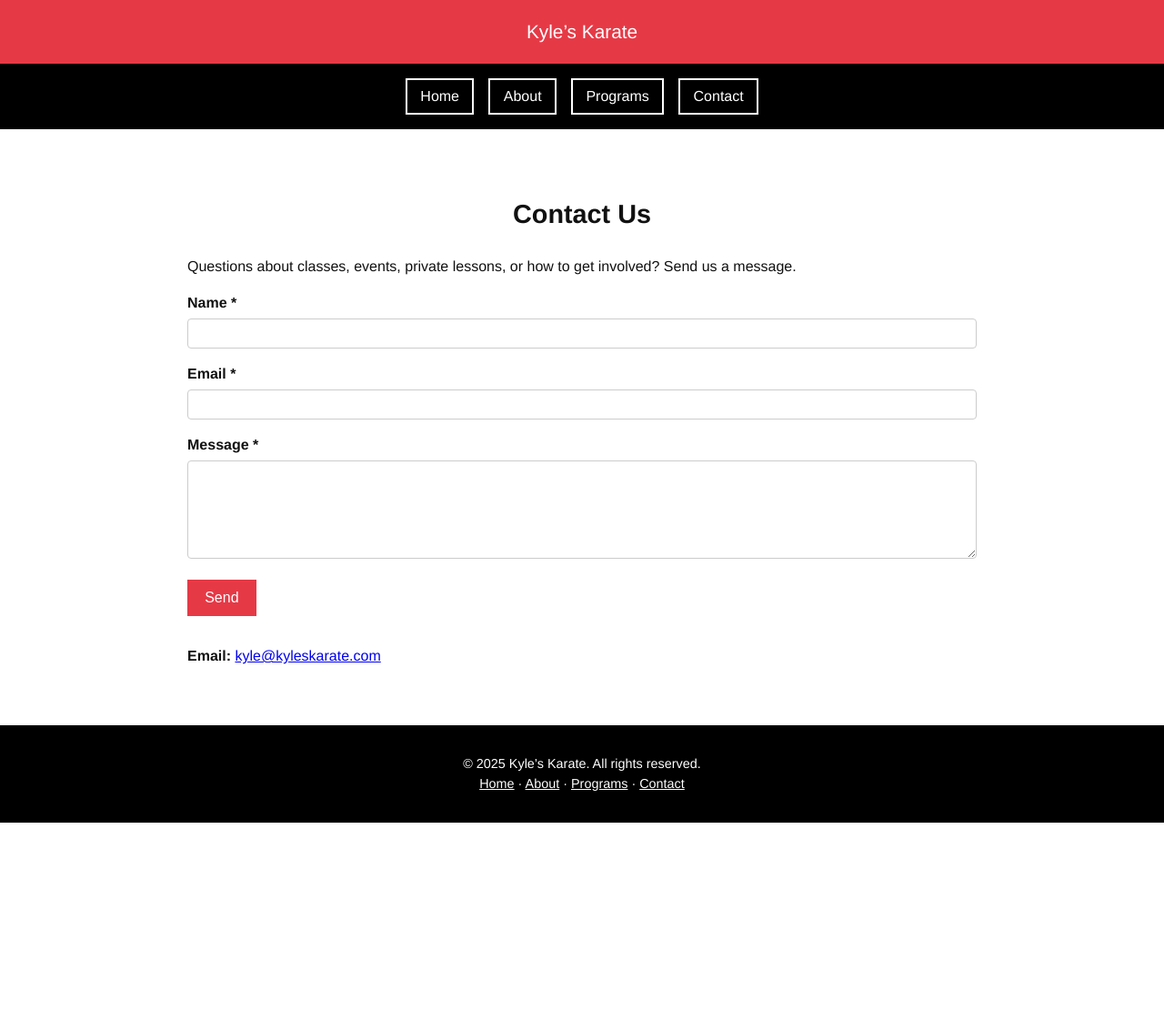
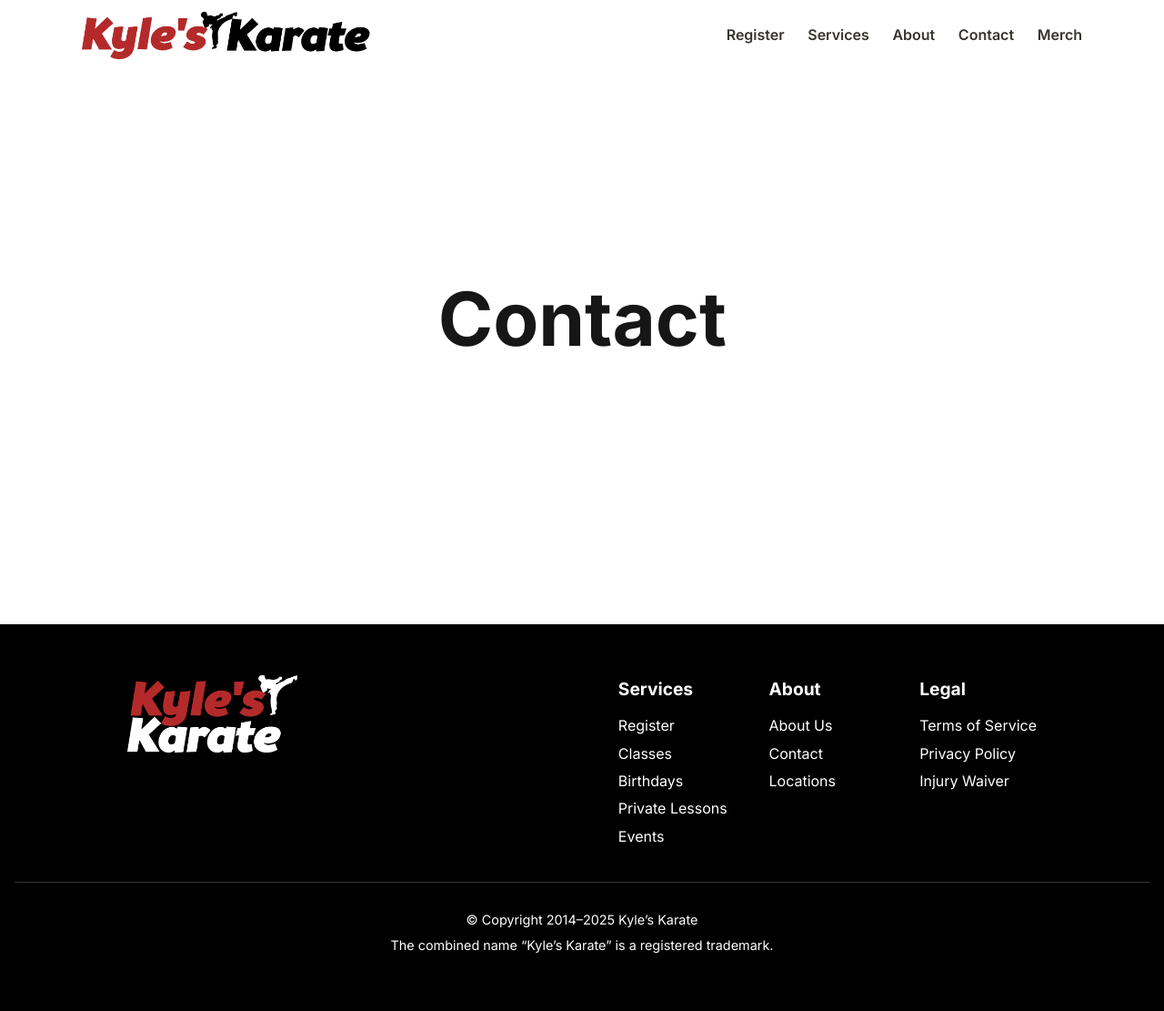
Before and after one commit to kyleskarate/kyleskarate.github.io, a plain HTML site: page contact.html in a window 1280 px wide. Shown: the whole page at 91% size. Before the commit the page ends 904 px from the top, so only its background shows below. Drawn offline with Linux system fonts and the light colour scheme.

Commit message:
Add files via upload

```diff
--- a/contact.html
+++ b/contact.html
@@ -4,75 +4,134 @@
   <meta charset="UTF-8" />
   <meta name="viewport" content="width=device-width, initial-scale=1.0" />
   <title>Contact | Kyle’s Karate</title>
-  <meta name="description" content="Contact Kyle’s Karate for classes, birthdays, private lessons, events, and more." />
+  <meta name="description" content="Contact – Kyle’s Karate Maryland and Northern Virginia." />
+  <link href="https://fonts.googleapis.com/css2?family=Inter:wght@400;600;700&display=swap" rel="stylesheet" />
+
   <style>
-    /* same CSS as others */
-    :root {
-      --main-bg: #fff;
-      --accent: #e63946;
-      --text: #111;
-      --muted: #555;
-      --font: "Helvetica Neue", Helvetica, Arial, sans-serif;
-    }
-    * { box-sizing: border-box; }
-    body { margin:0; font-family: var(--font); color: var(--text); background: var(--main-bg); line-height:1.5; }
-    header { background: var(--accent); color: white; padding:1.2rem; text-align:center; font-size:1.3rem; }
-    nav { display:flex; justify-content:center; gap:1rem; background:#000; padding:1rem; flex-wrap:wrap; }
-    nav a { color:#fff; text-decoration:none; padding:0.4rem 0.9rem; border:2px solid #fff; transition:0.2s; }
-    nav a:hover { background:#fff; color:#000; }
-    section { max-width:900px; margin:0 auto; padding:3rem 1rem; }
-    section h2 { text-align:center; font-size:1.8rem; margin-bottom:1.5rem; }
-    .form-group { margin-bottom:1rem; }
-    .form-group label { display:block; font-weight:600; margin-bottom:0.3rem; }
-    .form-group input,
-    .form-group textarea,
-    .form-group select { width:100%; padding:0.5rem; border:1px solid #ccc; border-radius:4px; }
-    button { background:var(--accent); color:white; border:none; padding:0.7rem 1.2rem; font-size:1rem; cursor:pointer; transition:background 0.2s; }
-    button:hover { background:#c32f3b; }
-    footer { text-align:center; padding:2rem 1rem; background:#000; color:#fff; font-size:0.9rem; }
-    footer a { color:#fff; text-decoration:underline; }
-    @media (max-width:600px) {
-      section h2 { font-size:1.5rem; }
+    html,body{max-width:100%;overflow-x:hidden;}
+    :root{--text:#37352F;--muted:#555;--font:'Inter',sans-serif;}
+    *{box-sizing:border-box;margin:0;padding:0;scroll-behavior:smooth;}
+    body{font-family:var(--font);color:var(--text);background:#fff;line-height:1.6;}
+
+    /* HEADER */
+    header{background:#fff;padding:0.8rem 1rem;position:relative;z-index:10;}
+    .header-inner{max-width:1100px;margin:0 auto;display:flex;justify-content:space-between;align-items:center;}
+    .logo img{height:52px;display:block;}
+    nav{display:flex;gap:1.6rem;}
+    nav a{color:var(--text);text-decoration:none;font-weight:600;transition:opacity .2s;}
+    nav a:hover{opacity:.6;}
+    .hamburger{display:none;flex-direction:column;justify-content:space-between;width:22px;height:16px;cursor:pointer;}
+    .hamburger span{display:block;height:2px;background:#000;border-radius:3px;transition:all .3s ease;}
+    .hamburger.active span:nth-child(1){transform:translateY(7px) rotate(45deg);}
+    .hamburger.active span:nth-child(2){opacity:0;}
+    .hamburger.active span:nth-child(3){transform:translateY(-7px) rotate(-45deg);}
+    .mobile-nav{display:none;flex-direction:column;background:#fff;position:absolute;top:100%;left:0;width:100%;border-top:1px solid #eee;padding:1rem 0;text-align:center;opacity:0;transform:translateY(-10px);transition:opacity .25s,transform .25s;}
+    .mobile-nav.show{display:flex;opacity:1;transform:translateY(0);}
+    .mobile-nav a{color:#000;text-decoration:none;font-weight:600;padding:.7rem 0;display:block;}
+
+    /* MAIN */
+    main{display:flex;flex-direction:column;justify-content:center;align-items:center;text-align:center;min-height:70vh;padding:2rem 1rem;}
+    main h1{font-size:5rem;font-weight:900;margin-bottom:1rem;color:#000;animation:pulse 3s infinite;}
+    @keyframes pulse{0%,100%{opacity:1;transform:scale(1);}50%{opacity:.8;transform:scale(1.05);}}
+    main h2{font-size:1.5rem;margin-bottom:1rem;color:var(--text);}
+    main p{max-width:500px;margin-bottom:2rem;color:var(--muted);}
+    .btn-row{display:flex;gap:1rem;flex-wrap:wrap;justify-content:center;}
+    .btn-row a{display:inline-block;background:#000;color:#fff;padding:1rem 2rem;border-radius:8px;font-weight:600;text-decoration:none;transition:background .2s;}
+    .btn-row a:hover{background:#222;}
+
+    /* FOOTER */
+    footer{background:#000;color:#fff;padding:3.5rem 1rem;margin-top:3rem;}
+    .footer-inner{display:flex;justify-content:space-between;align-items:flex-start;max-width:1000px;margin:0 auto 2rem;}
+    .footer-logo{flex-shrink:0;}
+    .footer-logo a img{height:85px;display:block;margin-bottom:1.5rem;}
+    .footer-columns{display:grid;grid-template-columns:repeat(3,1fr);gap:2.3rem;max-width:640px;}
+    .footer-column h2{font-size:1.2rem;margin-bottom:0.8rem;font-weight:700;}
+    .footer-column a{display:block;color:#fff;text-decoration:none;margin:0.3rem 0;transition:opacity 0.2s;}
+    .footer-column a:hover{opacity:0.7;}
+    .footer-bottom{text-align:center;font-size:0.9rem;border-top:1px solid #333;padding-top:1.5rem;}
+    .footer-bottom p{margin:0.3rem 0;}
+
+    @media(max-width:900px){
+      nav{display:none;}
+      .hamburger{display:flex;}
+      .logo img{height:36px;}
+      .footer-inner{flex-direction:column;align-items:flex-start;gap:2rem;}
+      .footer-columns{grid-template-columns:1fr;gap:1.5rem;max-width:100%;}
     }
   </style>
 </head>
+
 <body>
-  <header>Kyle’s Karate</header>
-  <nav>
-    <a href="index.html">Home</a>
+
+<header>
+  <div class="header-inner">
+    <a href="index.html" class="logo"><img src="images/logo.png" alt="Kyle’s Karate Logo"></a>
+    <nav>
+      <a href="register.html">Register</a>
+      <a href="services.html">Services</a>
+      <a href="about.html">About</a>
+      <a href="contact.html">Contact</a>
+      <a href="https://kyleskarate.printful.me/kids-youth-clothing">Merch</a>
+    </nav>
+    <div class="hamburger" id="hamburger" onclick="toggleMenu()">
+      <span></span><span></span><span></span>
+    </div>
+  </div>
+  <div class="mobile-nav" id="mobileNav">
+    <a href="register.html">Register</a>
+    <a href="services.html">Services</a>
     <a href="about.html">About</a>
-    <a href="programs.html">Programs</a>
     <a href="contact.html">Contact</a>
-  </nav>
+    <a href="https://kyleskarate.printful.me/kids-youth-clothing">Merch</a>
+  </div>
+</header>
 
-  <section>
-    <h2>Contact Us</h2>
-    <p>Questions about classes, events, private lessons, or how to get involved? Send us a message.</p>
-    <form action="mailto:kyle@kyleskarate.com" method="post" enctype="text/plain">
-      <div class="form-group">
-        <label for="name">Name *</label>
-        <input type="text" id="name" name="Name" required />
+<main>
+  <h1>Contact</h1>
+</main>
+
+<footer>
+  <div class="footer-inner">
+    <div class="footer-logo">
+      <a href="index.html"><img src="images/logoOnBlack.png" alt="Kyle’s Karate Logo on Black"></a>
+    </div>
+    <div class="footer-columns">
+      <div class="footer-column">
+        <h2>Services</h2>
+        <a href="register.html">Register</a>
+        <a href="services.html#enrichment">Classes</a>
+        <a href="services.html#birthdays">Birthdays</a>
+        <a href="services.html#private">Private Lessons</a>
+        <a href="services.html#events">Events</a>
       </div>
-      <div class="form-group">
-        <label for="email">Email *</label>
-        <input type="email" id="email" name="Email" required />
+      <div class="footer-column">
+        <h2>About</h2>
+        <a href="about.html">About Us</a>
+        <a href="contact.html">Contact</a>
+        <a href="about.html#locations">Locations</a>
       </div>
-      <div class="form-group">
-        <label for="message">Message *</label>
-        <textarea id="message" name="Message" rows="6" required></textarea>
+      <div class="footer-column">
+        <h2>Legal</h2>
+        <a href="terms.html">Terms of Service</a>
+        <a href="privacy.html">Privacy Policy</a>
+        <a href="waiver.html">Injury Waiver</a>
       </div>
-      <button type="submit">Send</button>
-    </form>
-    <p style="margin-top:2rem;"><strong>Email:</strong> <a href="mailto:kyle@kyleskarate.com">kyle@kyleskarate.com</a></p>
-  </section>
+    </div>
+  </div>
+  <div class="footer-bottom">
+    <p>© Copyright 2014–2025 Kyle’s Karate</p>
+    <p>The combined name “Kyle’s Karate” is a registered trademark.</p>
+  </div>
+</footer>
 
-  <footer>
-    © <span id="year"></span> Kyle’s Karate. All rights reserved.<br>
-    <a href="index.html">Home</a> · <a href="about.html">About</a> · <a href="programs.html">Programs</a> · <a href="contact.html">Contact</a>
-  </footer>
+<script>
+const hamburger=document.getElementById('hamburger');
+const mobileNav=document.getElementById('mobileNav');
+function toggleMenu(){
+  hamburger.classList.toggle('active');
+  mobileNav.classList.toggle('show');
+}
+</script>
 
-  <script>
-    document.getElementById("year").textContent = new Date().getFullYear();
-  </script>
 </body>
 </html>
```
Also changed, not shown: 404.html (+7 -7 lines), about.html (+6 -6 lines), index.html (+5 -5 lines), privacy.html (+8 -8 lines), services.html (+6 -6 lines), waiver.html (+7 -7 lines).
